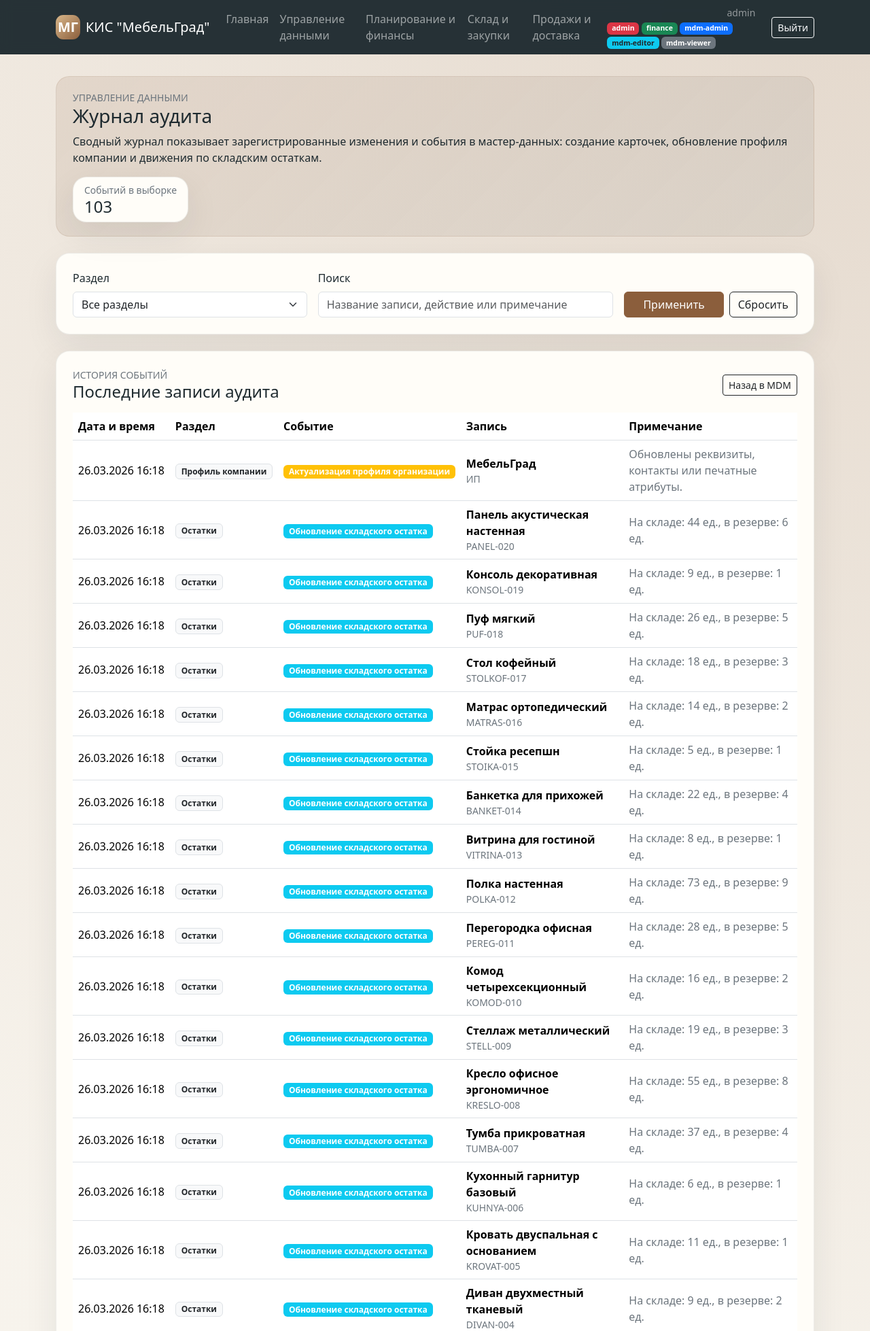
After one commit to Clolulu/mebelgrad_kis, a Flask app: page /mdm/audit-log in a window 1280 px wide. The commit adds this page. Shown: the top 1958 px of the page at 68% size. Run offline with Flask 3, Linux system fonts and the light colour scheme; a user stored in the database is signed in.

Commit message:
Add MDM audit log view

```diff
--- a/app/data_mdm/routes.py
+++ b/app/data_mdm/routes.py
@@ -1,4 +1,6 @@
 from functools import wraps
+
+from datetime import datetime
 
 from flask import flash, redirect, render_template, request, url_for
 from flask_login import current_user, login_required
@@ -54,6 +56,113 @@ def mdm_editor_required(view):
         return view(*args, **kwargs)
 
     return wrapper
+
+
+def _format_audit_value(value):
+    if value is None:
+        return None
+    if isinstance(value, datetime):
+        return value.strftime("%d.%m.%Y %H:%M")
+    return value
+
+
+def _build_mdm_audit_entries():
+    entries = []
+
+    entity_specs = [
+        (
+            "Номенклатура",
+            Product.query.all(),
+            lambda item: item.name,
+            lambda item: item.sku,
+            "Создание карточки товара",
+            "products",
+        ),
+        (
+            "Клиенты",
+            Customer.query.all(),
+            lambda item: item.name,
+            lambda item: item.type,
+            "Создание карточки клиента",
+            "customers",
+        ),
+        (
+            "Поставщики",
+            Supplier.query.all(),
+            lambda item: item.name,
+            lambda item: item.inn,
+            "Создание карточки поставщика",
+            "suppliers",
+        ),
+        (
+            "Сотрудники",
+            Employee.query.all(),
+            lambda item: item.name,
+            lambda item: item.position,
+            "Создание карточки сотрудника",
+            "employees",
+        ),
+    ]
+
+    for entity_name, rows, title_getter, meta_getter, action, entity_key in entity_specs:
+        for row in rows:
+            entries.append(
+                {
+                    "entity": entity_name,
+                    "entity_key": entity_key,
+                    "action": action,
+                    "record_name": title_getter(row),
+                    "record_meta": _format_audit_value(meta_getter(row)),
+                    "timestamp": row.created_at,
+                    "timestamp_label": row.created_at.strftime("%d.%m.%Y %H:%M")
+                    if row.created_at
+                    else "н/д",
+                    "details": "Запись присутствует в мастер-данных.",
+                    "status": "success",
+                }
+            )
+
+    profile = CompanyProfile.query.first()
+    if profile:
+        entries.append(
+            {
+                "entity": "Профиль компании",
+                "entity_key": "company_profile",
+                "action": "Актуализация профиля организации",
+                "record_name": profile.short_name or profile.company_name,
+                "record_meta": profile.legal_form,
+                "timestamp": profile.updated_at or profile.created_at,
+                "timestamp_label": (
+                    (profile.updated_at or profile.created_at).strftime("%d.%m.%Y %H:%M")
+                    if (profile.updated_at or profile.created_at)
+                    else "н/д"
+                ),
+                "details": "Обновлены реквизиты, контакты или печатные атрибуты.",
+                "status": "warning",
+            }
+        )
+
+    for product in Product.query.all():
+        if product.stock and product.stock.last_updated:
+            entries.append(
+                {
+                    "entity": "Остатки",
+                    "entity_key": "stock",
+                    "action": "Обновление складского остатка",
+                    "record_name": product.name,
+                    "record_meta": product.sku,
+                    "timestamp": product.stock.last_updated,
+                    "timestamp_label": product.stock.last_updated.strftime("%d.%m.%Y %H:%M"),
+                    "details": (
+                        f"На складе: {product.qty_on_hand} ед., "
+                        f"в резерве: {product.qty_reserved} ед."
+                    ),
+                    "status": "info",
+                }
+            )
+
+    entries.sort(key=lambda item: item["timestamp"] or datetime.min, reverse=True)
+    return entries
 
 
 @mdm_bp.route("/")
@@ -175,6 +284,45 @@ def quality_dashboard():
         total_reserved=sum(product.qty_reserved for product in products),
         critical_count=len(critical_products),
         reserved_count=len(reserved_products),
+    )
+
+
+@mdm_bp.route("/audit-log")
+@login_required
+@mdm_readonly_required
+def audit_log():
+    entity = request.args.get("entity", "").strip()
+    q = request.args.get("q", "").strip().lower()
+
+    entries = _build_mdm_audit_entries()
+    if entity:
+        entries = [entry for entry in entries if entry["entity_key"] == entity]
+    if q:
+        entries = [
+            entry
+            for entry in entries
+            if q in (entry["record_name"] or "").lower()
+            or q in (entry["record_meta"] or "").lower()
+            or q in (entry["action"] or "").lower()
+            or q in (entry["details"] or "").lower()
+        ]
+
+    entity_options = [
+        ("products", "Номенклатура"),
+        ("customers", "Клиенты"),
+        ("suppliers", "Поставщики"),
+        ("employees", "Сотрудники"),
+        ("company_profile", "Профиль компании"),
+        ("stock", "Остатки"),
+    ]
+
+    return render_template(
+        "data_mdm/audit_log.html",
+        entries=entries[:150],
+        entity=entity,
+        q=request.args.get("q", "").strip(),
+        entity_options=entity_options,
+        total_entries=len(entries),
     )
 
 
--- /dev/null
+++ b/templates/data_mdm/audit_log.html
@@ -0,0 +1,101 @@
+{% extends "base.html" %}
+
+{% block title %}Журнал аудита | КИС "МебельГрад"{% endblock %}
+
+{% block content %}
+<section class="hero-strip">
+    <div class="d-flex justify-content-between align-items-start flex-wrap gap-3">
+        <div>
+            <div class="text-uppercase text-secondary small">Управление данными</div>
+            <h1 class="h3 mb-2">Журнал аудита</h1>
+            <p class="mb-0">
+                Сводный журнал показывает зарегистрированные изменения и события в мастер-данных:
+                создание карточек, обновление профиля компании и движения по складским остаткам.
+            </p>
+        </div>
+        <div class="surface px-3 py-2">
+            <div class="text-secondary small">Событий в выборке</div>
+            <div class="h4 mb-0">{{ total_entries }}</div>
+        </div>
+    </div>
+</section>
+
+<div class="surface p-4 mb-4">
+    <form method="get" class="row g-3 align-items-end">
+        <div class="col-md-4">
+            <label for="entity" class="form-label">Раздел</label>
+            <select class="form-select" id="entity" name="entity">
+                <option value="">Все разделы</option>
+                {% for value, label in entity_options %}
+                    <option value="{{ value }}" {% if entity == value %}selected{% endif %}>{{ label }}</option>
+                {% endfor %}
+            </select>
+        </div>
+        <div class="col-md-5">
+            <label for="q" class="form-label">Поиск</label>
+            <input
+                type="text"
+                class="form-control"
+                id="q"
+                name="q"
+                value="{{ q }}"
+                placeholder="Название записи, действие или примечание"
+            >
+        </div>
+        <div class="col-md-3 d-flex gap-2">
+            <button type="submit" class="btn btn-primary flex-grow-1">Применить</button>
+            <a href="{{ url_for('mdm.audit_log') }}" class="btn btn-outline-dark">Сбросить</a>
+        </div>
+    </form>
+</div>
+
+<div class="surface p-4">
+    <div class="d-flex justify-content-between align-items-center flex-wrap gap-2 mb-3">
+        <div>
+            <div class="text-uppercase text-secondary small">История событий</div>
+            <h2 class="h4 mb-0">Последние записи аудита</h2>
+        </div>
+        <a href="{{ url_for('mdm.index') }}" class="btn btn-outline-dark btn-sm">Назад в MDM</a>
+    </div>
+
+    {% if entries %}
+        <div class="table-responsive">
+            <table class="table align-middle">
+                <thead>
+                    <tr>
+                        <th>Дата и время</th>
+                        <th>Раздел</th>
+                        <th>Событие</th>
+                        <th>Запись</th>
+                        <th>Примечание</th>
+                    </tr>
+                </thead>
+                <tbody>
+                    {% for entry in entries %}
+                        <tr>
+                            <td class="text-nowrap">{{ entry.timestamp_label }}</td>
+                            <td>
+                                <span class="badge bg-light text-dark border">{{ entry.entity }}</span>
+                            </td>
+                            <td>
+                                <span class="badge bg-{{ entry.status }}">{{ entry.action }}</span>
+                            </td>
+                            <td>
+                                <div class="fw-semibold">{{ entry.record_name }}</div>
+                                {% if entry.record_meta %}
+                                    <div class="small text-secondary">{{ entry.record_meta }}</div>
+                                {% endif %}
+                            </td>
+                            <td class="text-secondary">{{ entry.details }}</td>
+                        </tr>
+                    {% endfor %}
+                </tbody>
+            </table>
+        </div>
+    {% else %}
+        <div class="alert alert-secondary mb-0">
+            По текущим фильтрам записи не найдены.
+        </div>
+    {% endif %}
+</div>
+{% endblock %}
```
Also changed, not shown: templates/data_mdm/index.html (+10 -0 lines).
